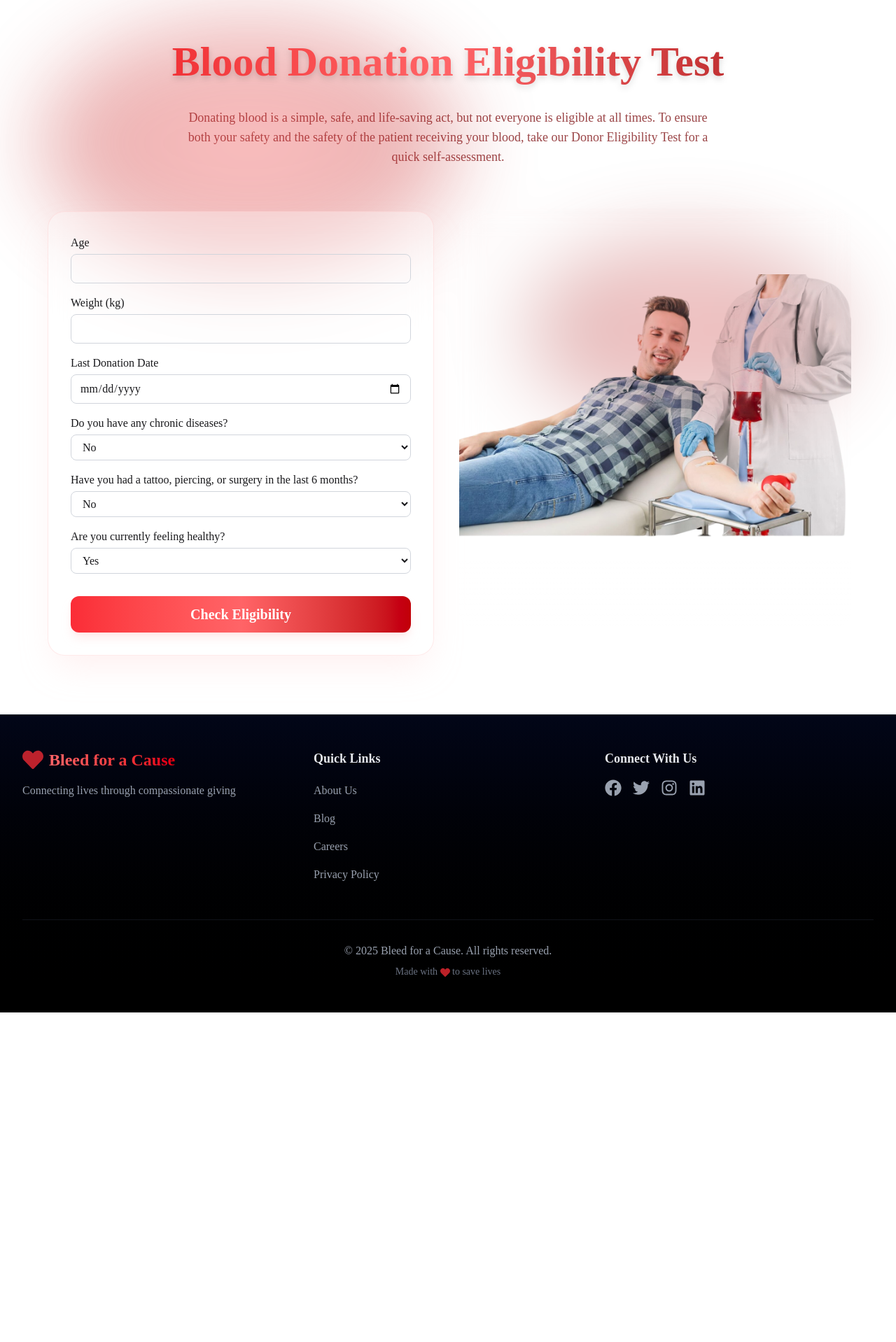
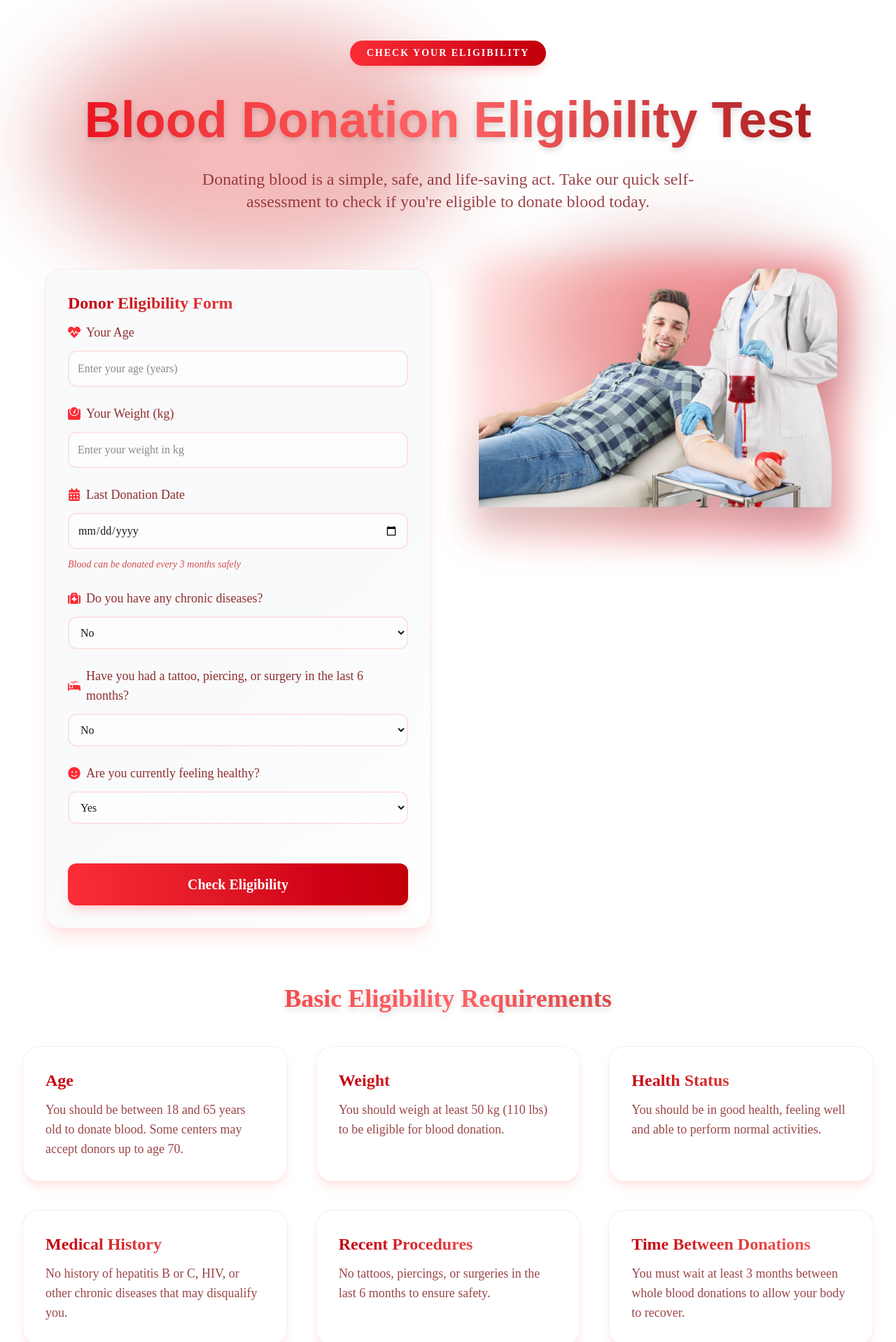
Before and after one commit to Arjun140205/Bleed-for-a-Cause, a React (Vite) app in the folder client/: page /eligibility in a window 1280 px wide. Shown: the part 62-1980 px from the top of the page at 70% size. Before the commit the page ends 1509 px from the top, so only its background shows below. Built offline with nearby package versions, Linux system fonts and the light colour scheme.

Commit message:
Landing: Tweaked Eligibility section

```diff
--- a/client/src/components/Landing/Eligibility.jsx
+++ b/client/src/components/Landing/Eligibility.jsx
@@ -1,9 +1,10 @@
-import React, { useState, useRef } from 'react';
-import { format, differenceInMonths } from "date-fns";
+import { useState, useRef } from 'react';
+import { differenceInMonths } from "date-fns";
+import bloodDonationImg from '/bloodDonation.png';
 import { motion } from 'framer-motion';
-// Artistic blood donation PNG from Vecteezy (example):
-// https://static.vecteezy.com/system/resources/previews/009/749/564/original/blood-donation-blood-bag-and-blood-drop-png.png
-const artisticBloodImg = '/bloodDonation.png';
+import { FaCheckCircle, FaTimesCircle, FaHeartbeat, FaWeight, FaCalendarAlt, FaMedkit, FaProcedures, FaSmile, FaQuestionCircle } from 'react-icons/fa';
+import { useNavigate } from 'react-router-dom';
+import PropTypes from 'prop-types';
 
 // Animated SVG Red Blobs for background
 const AnimatedBlobs = ({ mouse }) => (
@@ -51,14 +52,10 @@ const AnimatedBlobs = ({ mouse }) => (
   </div>
 );
 
-import TextInput from "../ui/TextInput";
-import SelectInput from "../ui/SelectInput";
+const Eligibility = () => {
+  const navigate = useNavigate();
 
-const Eligibility = () => {
-  const [formData, setFormData] = useState({
-    age: "", weight: "", lastDonation: "", chronicDisease: "No", diseaseName: "", recentProcedure: "No", feelingHealthy: "Yes",
-  });
-  const [eligibility, setEligibility] = useState(null);
+  // Mouse position for parallax effect
   const mouse = useRef({ x: 0, y: 0 });
   const handleMouseMove = (e) => {
     mouse.current = {
@@ -66,6 +63,15 @@ const Eligibility = () => {
       y: e.clientY - window.innerHeight / 2,
     };
   };
+
+  // For glassmorphism card style
+  const glass = 'bg-white/30 backdrop-blur-lg border border-red-200/40 shadow-2xl shadow-red-200/30';
+
+  const [formData, setFormData] = useState({
+    age: "", weight: "", lastDonation: "", chronicDisease: "No", diseaseName: "", recentProcedure: "No", feelingHealthy: "Yes",
+  });
+
+  const [eligibility, setEligibility] = useState(null);
 
   const handleChange = (e) => {
     const { name, value } = e.target;
@@ -77,10 +83,12 @@ const Eligibility = () => {
       setEligibility("Please fill out all required fields.");
       return;
     }
+
     const age = Number(formData.age);
     const weight = Number(formData.weight);
     const lastDonationDate = new Date(formData.lastDonation);
     const monthsSinceLastDonation = differenceInMonths(new Date(), lastDonationDate);
+
     if (age < 18 || age > 65) {
       setEligibility("Not eligible: Age must be between 18 and 65.");
     } else if (weight < 50) {
@@ -100,204 +108,361 @@ const Eligibility = () => {
     }
   };
 
-  // Glassmorphism style
-  const glass = 'bg-white/30 backdrop-blur-lg border border-red-200/40 shadow-2xl shadow-red-200/30';
-
   return (
     <div
-      className="relative min-h-screen pt-24 px-4 pb-20 overflow-x-hidden"
-      style={{ background: "var(--bg-main)", color: "var(--text-main)" }}
+      className="relative min-h-screen py-30 px-4 sm:px-6 lg:px-8 overflow-x-hidden"
+      style={{ background: 'var(--bg-main)', color: 'var(--text-main)' }}
       onMouseMove={handleMouseMove}
     >
       <AnimatedBlobs mouse={mouse.current} />
-      <motion.h1
-        className="text-5xl md:text-6xl font-extrabold text-center mb-3 p-6 bg-clip-text text-transparent bg-gradient-to-r from-red-600 via-red-400 to-red-800 drop-shadow-lg"
+      <div className="relative z-10 max-w-7xl mx-auto">
+        {/* Hero Section */}
+        <motion.div
           initial={{ opacity: 0, y: 20 }}
           animate={{ opacity: 1, y: 0 }}
           transition={{ duration: 0.8 }}
+          className="text-center mb-20"
+        >
+          <motion.div
+            initial={{ scale: 0.9 }}
+            animate={{ scale: 1 }}
+            transition={{ delay: 0.3, duration: 0.5 }}
+            className="bg-gradient-to-r from-red-500 to-red-700 text-white text-sm font-semibold px-6 py-2 rounded-full inline-block mb-8 shadow-lg shadow-red-300/40"
+            style={{ letterSpacing: 2 }}
+          >
+            CHECK YOUR ELIGIBILITY
+          </motion.div>
+
+          <motion.h1
+            className="text-5xl md:text-6xl lg:text-7xl font-extrabold bg-clip-text text-transparent bg-gradient-to-r from-red-600 via-red-400 to-red-800 mb-6 leading-tight drop-shadow-lg"
+            initial={{ opacity: 0, y: 20 }}
+            animate={{ opacity: 1, y: 0 }}
+            transition={{ delay: 0.2 }}
+            style={{ fontFamily: 'Montserrat, sans-serif' }}
           >
             Blood Donation Eligibility Test
           </motion.h1>
+
           <motion.p
-        className="text-center max-w-3xl mx-auto text-lg font-medium mb-10 pb-5 text-red-900/80"
+            className="text-2xl max-w-3xl mx-auto text-red-900/80"
             initial={{ opacity: 0 }}
             animate={{ opacity: 1 }}
-        transition={{ delay: 0.2 }}
-      >
-        Donating blood is a simple, safe, and life-saving act, but not everyone is eligible at all times.
-        To ensure both your safety and the safety of the patient receiving your blood, take our Donor Eligibility Test for a quick self-assessment.
-      </motion.p>
-      <div className="flex flex-col md:flex-row gap-8 items-start max-w-6xl mx-auto">
-        <motion.div
-          className={`w-full md:w-1/2 p-1`}
-          initial={{ opacity: 0, y: 30 }}
-          animate={{ opacity: 1, y: 0 }}
             transition={{ delay: 0.4 }}
           >
-          <div className={`p-8 space-y-4 rounded-3xl ${glass}`}
-            style={{ color: "var(--text-main)" }}
+            Donating blood is a simple, safe, and life-saving act. Take our quick self-assessment to check if you're eligible to donate blood today.
+          </motion.p>
+        </motion.div>
+
+        {/* Eligibility Form Section */}
+        <div className="flex flex-col md:flex-row gap-12 items-start max-w-6xl mx-auto">
+          <motion.div
+            className="w-full md:w-1/2"
+            initial={{ opacity: 0, x: -30 }}
+            animate={{ opacity: 1, x: 0 }}
+            transition={{ delay: 0.6 }}
           >
-            <div className="space-y-1">
-              <label className="block font-medium">Age</label>
-              <TextInput
+            <div
+              className={`p-8 space-y-6 rounded-3xl ${glass} shadow-xl shadow-red-200/40`}
+              style={{
+                background: `linear-gradient(135deg, var(--bg-surface) 60%, #fff0 100%)`,
+              }}
+            >
+            <h3 className="text-2xl font-bold mb-3 bg-clip-text text-transparent bg-gradient-to-r from-red-700 to-red-400">Donor Eligibility Form</h3>
+
+            <div className="space-y-3">
+              <label className="flex items-center space-x-2 font-medium text-lg text-red-900/90">
+                <FaHeartbeat className="text-red-500" />
+                <span>Your Age</span>
+              </label>
+              <motion.input
+                whileFocus={{ scale: 1.02 }}
+                className="w-full border-2 border-red-200/50 p-3 rounded-xl bg-white/50 backdrop-blur-sm focus:border-red-400 focus:ring-2 focus:ring-red-200 transition-all duration-300"
+                style={{
+                  color: "var(--text-main)"
+                }}
+                type="number"
                 name="age"
-                type="number"
                 value={formData.age}
                 onChange={handleChange}
-                className="w-full border p-2 rounded"
-                style={{
-                  background: "var(--bg-main)",
-                  color: "var(--text-main)",
-                  borderColor: "rgba(200,0,0,0.13)"
-                }}
+                placeholder="Enter your age (years)"
               />
             </div>
-            <div className="space-y-1">
-              <label className="block font-medium">Weight (kg)</label>
-              <TextInput
+
+            <div className="space-y-3">
+              <label className="flex items-center space-x-2 font-medium text-lg text-red-900/90">
+                <FaWeight className="text-red-500" />
+                <span>Your Weight (kg)</span>
+              </label>
+              <motion.input
+                whileFocus={{ scale: 1.02 }}
+                className="w-full border-2 border-red-200/50 p-3 rounded-xl bg-white/50 backdrop-blur-sm focus:border-red-400 focus:ring-2 focus:ring-red-200 transition-all duration-300"
+                style={{
+                  color: "var(--text-main)"
+                }}
+                type="number"
                 name="weight"
-                type="number"
                 value={formData.weight}
                 onChange={handleChange}
-                className="w-full border p-2 rounded"
-                style={{
-                  background: "var(--bg-main)",
-                  color: "var(--text-main)",
-                  borderColor: "rgba(200,0,0,0.13)"
-                }}
+                placeholder="Enter your weight in kg"
               />
             </div>
-            <div className="space-y-1">
-              <label className="block font-medium">Last Donation Date</label>
-              <TextInput
+            <div className="space-y-3">
+              <label className="flex items-center space-x-2 font-medium text-lg text-red-900/90">
+                <FaCalendarAlt className="text-red-500" />
+                <span>Last Donation Date</span>
+              </label>
+              <motion.input
+                whileFocus={{ scale: 1.02 }}
+                className="w-full border-2 border-red-200/50 p-3 rounded-xl bg-white/50 backdrop-blur-sm focus:border-red-400 focus:ring-2 focus:ring-red-200 transition-all duration-300"
+                style={{
+                  color: "var(--text-main)"
+                }}
+                type="date"
                 name="lastDonation"
-                type="date"
                 value={formData.lastDonation}
                 onChange={handleChange}
-                className="w-full border p-2 rounded"
-                style={{
-                  background: "var(--bg-main)",
-                  color: "var(--text-main)",
-                  borderColor: "rgba(200,0,0,0.13)"
-                }}
               />
+              <p className="text-sm text-red-700/70 italic">Blood can be donated every 3 months safely</p>
             </div>
-            <div className="space-y-1">
-              <label className="block font-medium">Do you have any chronic diseases?</label>
-              <SelectInput
+
+            <div className="space-y-3">
+              <label className="flex items-center space-x-2 font-medium text-lg text-red-900/90">
+                <FaMedkit className="text-red-500" />
+                <span>Do you have any chronic diseases?</span>
+              </label>
+              <motion.select
+                whileFocus={{ scale: 1.02 }}
                 name="chronicDisease"
                 value={formData.chronicDisease}
                 onChange={handleChange}
-                options={["No", "Yes"]}
-                className="w-full border p-2 rounded"
+                className="w-full border-2 border-red-200/50 p-3 rounded-xl bg-white/50 backdrop-blur-sm focus:border-red-400 focus:ring-2 focus:ring-red-200 transition-all duration-300"
                 style={{
-                  background: "var(--bg-main)",
-                  color: "var(--text-main)",
-                  borderColor: "rgba(200,0,0,0.13)"
+                  color: "var(--text-main)"
                 }}
-              />
+              >
+                <option value="No">No</option>
+                <option value="Yes">Yes</option>
+              </motion.select>
             </div>
             {formData.chronicDisease === "Yes" && (
-              <div className="space-y-1">
-                <label className="block font-medium">If Yes, please specify</label>
-                <TextInput
+              <motion.div
+                initial={{ opacity: 0, height: 0 }}
+                animate={{ opacity: 1, height: 'auto' }}
+                exit={{ opacity: 0, height: 0 }}
+                className="space-y-3"
+              >
+                <label className="flex items-center space-x-2 font-medium text-lg text-red-900/90">
+                  <FaQuestionCircle className="text-red-500" />
+                  <span>If Yes, please specify</span>
+                </label>
+                <motion.input
+                  whileFocus={{ scale: 1.02 }}
+                  className="w-full border-2 border-red-200/50 p-3 rounded-xl bg-white/50 backdrop-blur-sm focus:border-red-400 focus:ring-2 focus:ring-red-200 transition-all duration-300"
+                  style={{
+                    color: "var(--text-main)"
+                  }}
                   name="diseaseName"
                   value={formData.diseaseName}
                   onChange={handleChange}
-                  className="w-full border p-2 rounded"
-                  style={{
-                    background: "var(--bg-main)",
-                    color: "var(--text-main)",
-                    borderColor: "rgba(200,0,0,0.13)"
-                  }}
+                  placeholder="Type your condition here"
                 />
-              </div>
+              </motion.div>
             )}
-            <div className="space-y-1">
-              <label className="block font-medium">Have you had a tattoo, piercing, or surgery in the last 6 months?</label>
-              <SelectInput
+
+            <div className="space-y-3">
+              <label className="flex items-center space-x-2 font-medium text-lg text-red-900/90">
+                <FaProcedures className="text-red-500" />
+                <span>Have you had a tattoo, piercing, or surgery in the last 6 months?</span>
+              </label>
+              <motion.select
+                whileFocus={{ scale: 1.02 }}
                 name="recentProcedure"
                 value={formData.recentProcedure}
                 onChange={handleChange}
-                options={["No", "Yes"]}
-                className="w-full border p-2 rounded"
+                className="w-full border-2 border-red-200/50 p-3 rounded-xl bg-white/50 backdrop-blur-sm focus:border-red-400 focus:ring-2 focus:ring-red-200 transition-all duration-300"
                 style={{
-                  background: "var(--bg-main)",
-                  color: "var(--text-main)",
-                  borderColor: "rgba(200,0,0,0.13)"
+                  color: "var(--text-main)"
                 }}
-              />
+              >
+                <option value="No">No</option>
+                <option value="Yes">Yes</option>
+              </motion.select>
             </div>
-            <div className="space-y-1">
-              <label className="block font-medium">Are you currently feeling healthy?</label>
-              <SelectInput
+
+            <div className="space-y-3">
+              <label className="flex items-center space-x-2 font-medium text-lg text-red-900/90">
+                <FaSmile className="text-red-500" />
+                <span>Are you currently feeling healthy?</span>
+              </label>
+              <motion.select
+                whileFocus={{ scale: 1.02 }}
                 name="feelingHealthy"
                 value={formData.feelingHealthy}
                 onChange={handleChange}
-                options={["Yes", "No"]}
-                className="w-full border p-2 rounded"
+                className="w-full border-2 border-red-200/50 p-3 rounded-xl bg-white/50 backdrop-blur-sm focus:border-red-400 focus:ring-2 focus:ring-red-200 transition-all duration-300"
                 style={{
-                  background: "var(--bg-main)",
-                  color: "var(--text-main)",
-                  borderColor: "rgba(200,0,0,0.13)"
+                  color: "var(--text-main)"
                 }}
-              />
+              >
+                <option value="Yes">Yes</option>
+                <option value="No">No</option>
+              </motion.select>
             </div>
             <motion.button
-              className="w-full mt-4 py-3 px-4 rounded-xl font-bold text-xl bg-gradient-to-r from-red-500 via-red-400 to-red-700 hover:bg-red-700 transition-colors shadow-lg shadow-red-200/40 text-white relative overflow-hidden"
-              whileHover={{ scale: 1.04 }}
-              whileTap={{ scale: 0.97 }}
+              whileHover={{ scale: 1.05 }}
+              whileTap={{ scale: 0.95 }}
+              className="w-full mt-8 py-4 px-6 rounded-xl bg-gradient-to-r from-red-500 to-red-700 text-white font-bold text-xl shadow-lg shadow-red-300/40 hover:shadow-xl hover:shadow-red-400/50 transition-all duration-300"
               onClick={checkEligibility}
             >
-              <span className="relative z-10">Check Eligibility</span>
-              <motion.span
-                className="absolute inset-0 bg-white/10 rounded-xl pointer-events-none"
-                initial={{ opacity: 0 }}
-                whileHover={{ opacity: 1 }}
-                transition={{ duration: 0.4 }}
-              />
+              Check Eligibility
             </motion.button>
+
             {eligibility && (
               <motion.div
-                className="mt-4 p-4 rounded-xl text-center font-medium shadow-md"
-                style={{
-                  background: "var(--bg-main)",
-                  color: eligibility.startsWith("Eligible") ? "var(--accent)" : "var(--text-muted)"
-                }}
-                initial={{ opacity: 0 }}
-                animate={{ opacity: 1 }}
-                transition={{ delay: 0.1 }}
+                initial={{ opacity: 0, y: 10 }}
+                animate={{ opacity: 1, y: 0 }}
+                className={`mt-6 p-6 rounded-xl text-center font-medium text-lg shadow-lg ${
+                  eligibility.startsWith("Eligible") ?
+                    "bg-gradient-to-r from-green-500/10 to-green-600/10 border-2 border-green-500/30 text-green-600" :
+                    "bg-gradient-to-r from-red-500/10 to-red-600/10 border-2 border-red-500/30 text-red-600"
+                }`}
               >
+                <div className="flex items-center justify-center gap-2 mb-2">
+                  {eligibility.startsWith("Eligible") ? (
+                    <FaCheckCircle className="text-green-500 text-2xl" />
+                  ) : (
+                    <FaTimesCircle className="text-red-500 text-2xl" />
+                  )}
+                </div>
                 {eligibility}
               </motion.div>
             )}
           </div>
           </motion.div>
+
           <motion.div
             className="w-full md:w-1/2 flex justify-center items-center"
+            initial={{ opacity: 0, x: 30 }}
+            animate={{ opacity: 1, x: 0 }}
+            transition={{ delay: 0.6 }}
+          >
+            <motion.div
+              whileHover={{ scale: 1.05, rotate: [0, 2, -2, 0] }}
+              transition={{ duration: 0.5 }}
+              className="relative"
+            >
+              <div className="absolute -inset-4 bg-gradient-to-r from-red-300 via-red-500 to-red-600 rounded-3xl blur-xl opacity-30 animate-pulse"></div>
+              <img
+                src={bloodDonationImg}
+                alt="Donate Blood"
+                className="w-full max-w-lg object-contain relative z-10 drop-shadow-2xl"
+              />
+            </motion.div>
+          </motion.div>
+        </div>
+
+        {/* Eligibility Requirements Section */}
+        <motion.div
+          className="mt-20 mb-20"
+          initial={{ opacity: 0 }}
+          animate={{ opacity: 1 }}
+          transition={{ delay: 1 }}
+        >
+          <h2 className="text-4xl font-extrabold text-center mb-12 bg-clip-text text-transparent bg-gradient-to-r from-red-600 via-red-400 to-red-800 drop-shadow-lg">
+            Basic Eligibility Requirements
+          </h2>
+          <div className="grid grid-cols-1 md:grid-cols-3 gap-10">
+            {[
+              {
+                title: 'Age',
+                description: 'You should be between 18 and 65 years old to donate blood. Some centers may accept donors up to age 70.',
+              },
+              {
+                title: 'Weight',
+                description: 'You should weigh at least 50 kg (110 lbs) to be eligible for blood donation.',
+              },
+              {
+                title: 'Health Status',
+                description: 'You should be in good health, feeling well and able to perform normal activities.',
+              },
+              {
+                title: 'Medical History',
+                description: 'No history of hepatitis B or C, HIV, or other chronic diseases that may disqualify you.',
+              },
+              {
+                title: 'Recent Procedures',
+                description: 'No tattoos, piercings, or surgeries in the last 6 months to ensure safety.',
+              },
+              {
+                title: 'Time Between Donations',
+                description: 'You must wait at least 3 months between whole blood donations to allow your body to recover.',
+              },
+            ].map((item, i) => (
+              <motion.div
+                key={item.title}
+                className={`rounded-3xl p-8 ${glass} shadow-lg shadow-red-200/40 transition-transform duration-300 hover:scale-105 hover:shadow-2xl hover:shadow-red-400/60 relative overflow-hidden`}
+                whileHover={{ scale: 1.07 }}
                 initial={{ opacity: 0, y: 30 }}
                 animate={{ opacity: 1, y: 0 }}
-          transition={{ delay: 0.6 }}
+                transition={{ delay: 1.2 + i * 0.1 }}
               >
-          <div className="flex flex-col justify-center items-center w-full h-full relative">
-          <img
-              src={artisticBloodImg}
-              alt="Artistic Blood Donation"
-              className="h-[500px] md:h-[600px] w-auto object-contain rounded-3xl bg-white/30 backdrop-blur-lg"
-              style={{ mixBlendMode: 'multiply', maxHeight: '80vh', border: 'none', boxShadow: 'none' }}
+                <h3 className="text-2xl font-bold mb-3 bg-clip-text text-transparent bg-gradient-to-r from-red-700 to-red-400">{item.title}</h3>
+                <p className="text-lg text-red-900/80">{item.description}</p>
+              </motion.div>
+            ))}
+          </div>
+        </motion.div>
+
+        {/* CTA Banner */}
+        <motion.div
+          className="mt-16 rounded-3xl p-12 text-center shadow-2xl bg-gradient-to-r from-red-500 via-red-400 to-red-700 relative overflow-hidden"
+          initial={{ opacity: 0, y: 30 }}
+          animate={{ opacity: 1, y: 0 }}
+          transition={{ delay: 1.8 }}
+        >
+          <motion.div
+            className="absolute left-0 top-0 w-full h-full pointer-events-none"
+            initial={{ opacity: 0.2 }}
+            animate={{ opacity: [0.2, 0.4, 0.2] }}
+            transition={{ repeat: Infinity, duration: 4 }}
+            style={{ background: 'linear-gradient(120deg, #fff3 30%, #fff6 50%, #fff3 70%)', mixBlendMode: 'overlay' }}
           />
-            {/* Subtle white-to-transparent gradient overlay at the bottom for effect */}
-            <div
-              className="absolute bottom-0 left-0 w-full h-24 rounded-b-3xl pointer-events-none"
-              style={{
-                background: 'linear-gradient(to top, rgba(255,255,255,0.7), rgba(255,255,255,0))',
-              }}
-            ></div>
+          <h2 className="text-4xl font-extrabold mb-6 text-white drop-shadow-lg">
+            Ready to Save Lives?
+          </h2>
+          <p className="text-2xl max-w-2xl mx-auto mb-8 text-white/90">
+            If you're eligible to donate, find a donation center near you and make an appointment today.
+          </p>
+          <div className="flex flex-col sm:flex-row justify-center gap-4">
+            <motion.button
+              className="bg-white text-red-600 font-bold px-10 py-5 rounded-xl hover:bg-red-100 transition-colors shadow-lg shadow-red-200/40 text-xl relative overflow-hidden"
+              whileHover={{ scale: 1.08 }}
+              whileTap={{ scale: 0.97 }}
+              onClick={() => navigate('/login')}
+            >
+              Register as Donor
+            </motion.button>
+            <motion.button
+              className="bg-transparent border-2 border-white text-white font-bold px-10 py-5 rounded-xl hover:bg-white/10 transition-colors text-xl shadow-lg shadow-red-200/40 relative overflow-hidden"
+              whileHover={{ scale: 1.08 }}
+              whileTap={{ scale: 0.97 }}
+              onClick={() => navigate('/banks')}
+            >
+              Find Donation Centers
+            </motion.button>
           </div>
         </motion.div>
       </div>
     </div>
-  )
+  );
 }
 
+// Add PropTypes validation
+AnimatedBlobs.propTypes = {
+  mouse: PropTypes.shape({
+    x: PropTypes.number,
+    y: PropTypes.number
+  })
+};
+
 export default Eligibility;
```
Lines whose indentation alone changed are shown as unchanged.
